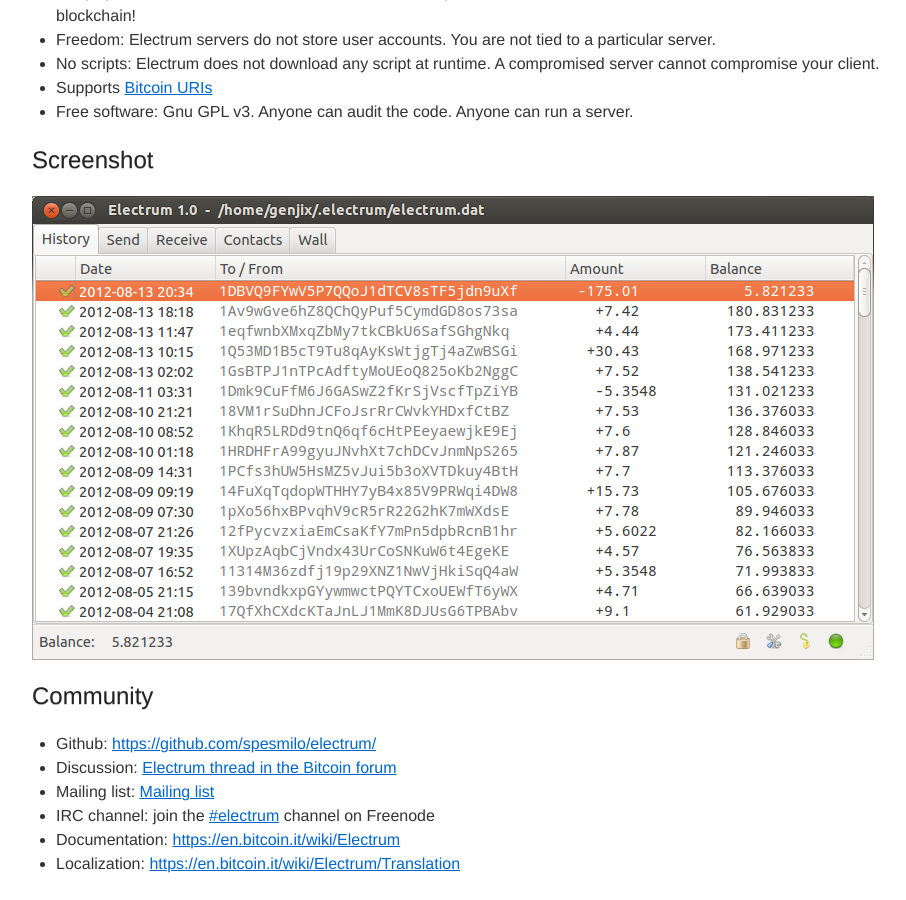
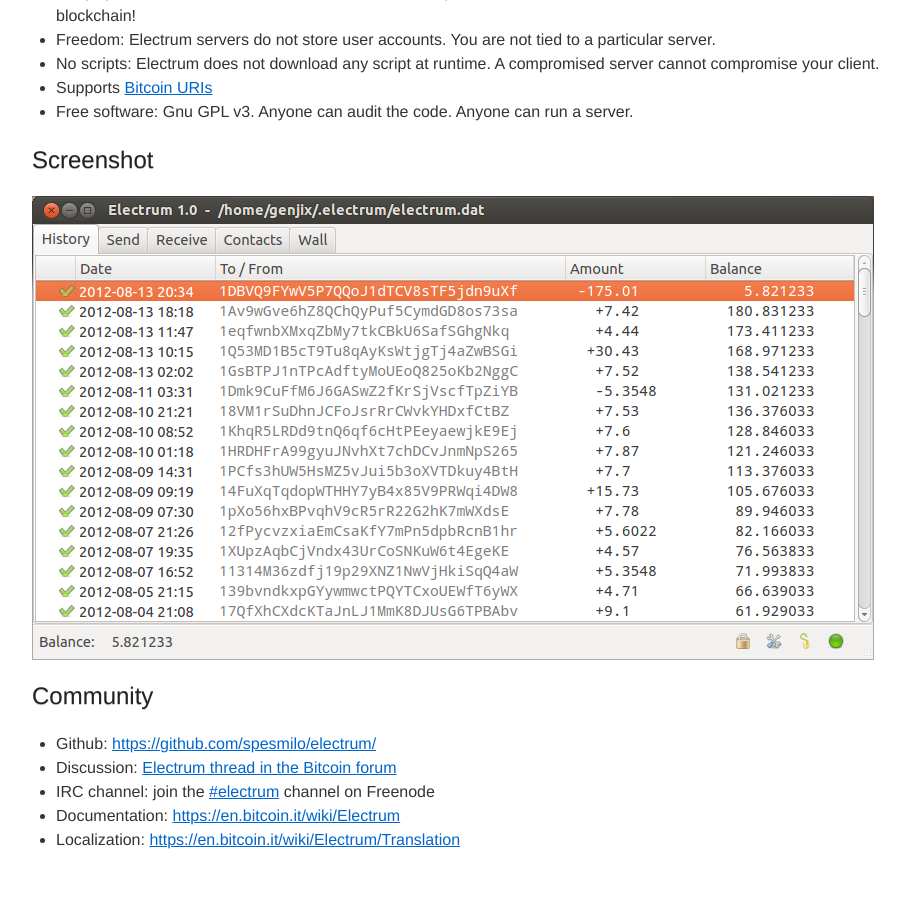
Before and after one commit to ecdsa/electrum-web, a Jekyll site: the page built from index.html, in a window 1280 px wide and 900 px high, scrolled down 610 px. Shown: the whole window, without its empty margins (128-1034 px from the left). Built offline with Jekyll 4.4.1, drawn with Linux system fonts in a browser that asks for light colours; after the commit the page ends 1486 px from its top, so only the background shows below that.

Commit message:
Removed Mailing List: Animazing is right. We need to consolidate our communication channels, not increase them.

```diff
--- a/index.html
+++ b/index.html
@@ -47,7 +47,6 @@
 <ul>
   <li>Github: <a href="https://github.com/spesmilo/electrum/">https://github.com/spesmilo/electrum/</a></li>
   <li>Discussion: <a href="https://bitcointalk.org/index.php?topic=100502.0">Electrum thread in the Bitcoin forum</a></li>
-  <li>Mailing list: <a href="https://lists.sourceforge.net/lists/listinfo/electrum-discuss">Mailing list</a></li>
   <li>IRC channel: join the <a href="http://webchat.freenode.net/?channels=#electrum">#electrum</a> channel on Freenode</li>
   <li>Documentation: <a href="https://en.bitcoin.it/wiki/Electrum">https://en.bitcoin.it/wiki/Electrum</a></li>
   <li>Localization: <a href="https://en.bitcoin.it/wiki/Electrum/Translation">https://en.bitcoin.it/wiki/Electrum/Translation</a></li>
```
